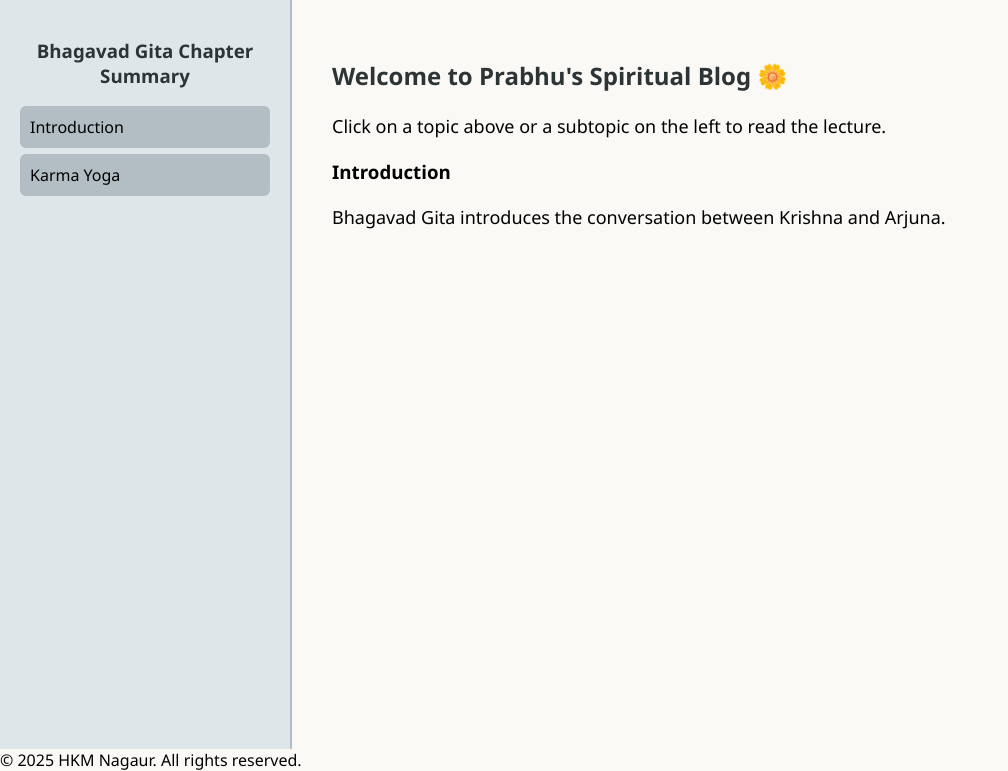
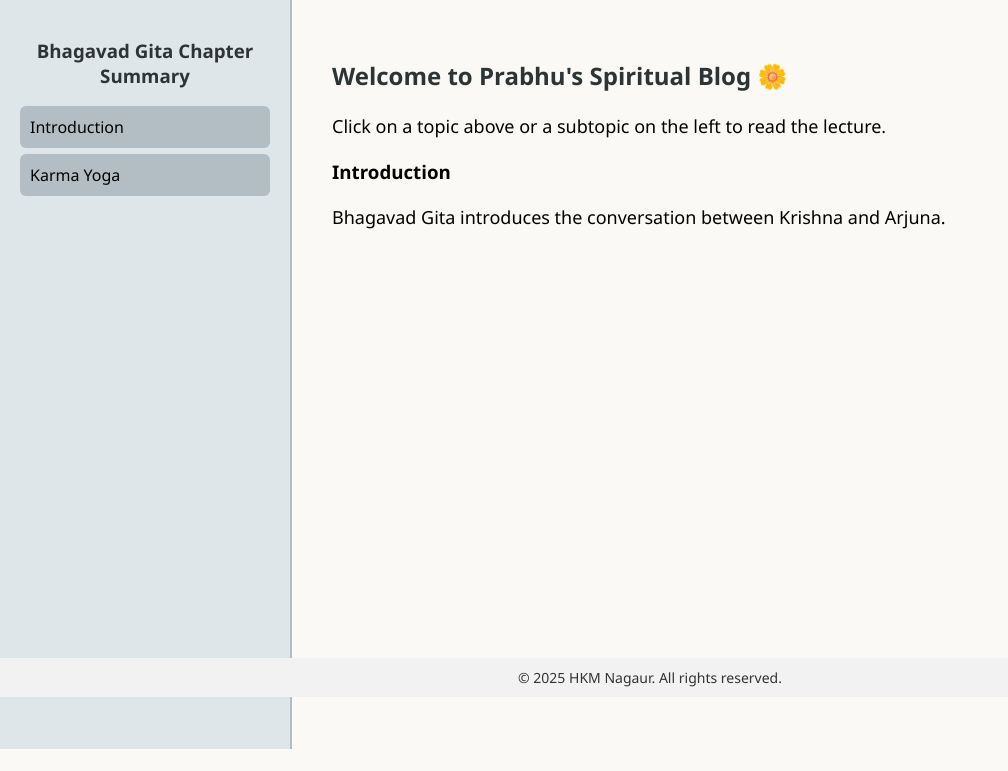
Before and after one commit to himanshujangid0729-tech/spiritual_blog, a Flask app: page / in a window 1280 px wide. Shown: the part 103-874 px from the top of the page, without its empty margins (0-1008 px from the left). After the commit the page ends 852 px from the top, so only its background shows below. Run offline with Flask 3, Linux system fonts and the light colour scheme.

Commit message:
Update style.css

```diff
--- a/static/style.css
+++ b/static/style.css
@@ -79,3 +79,13 @@ body {
     font-size: 18px;
     line-height: 1.6;
 }
+.footer {
+    text-align: center;       /* Center align the text */
+    padding: 10px;            /* Space around text */
+    background-color: #f2f2f2; /* Light gray background */
+    color: #333;              /* Dark text color */
+    position: fixed;          /* Stick it at the bottom */
+    bottom: 0;                /* Bottom of the page */
+    width: 100%;              /* Full width */
+    font-size: 14px;          /* Small font size */
+}
```
